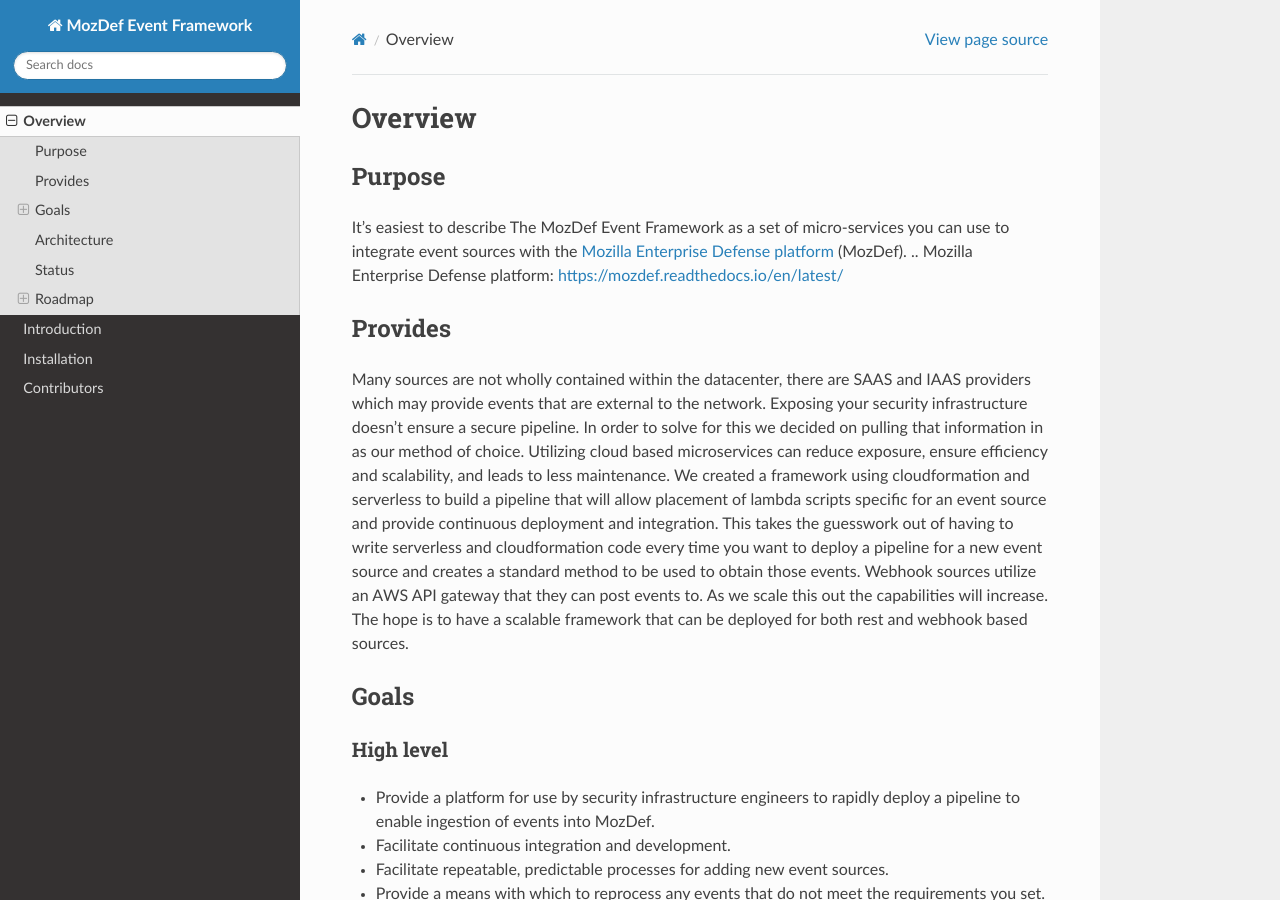
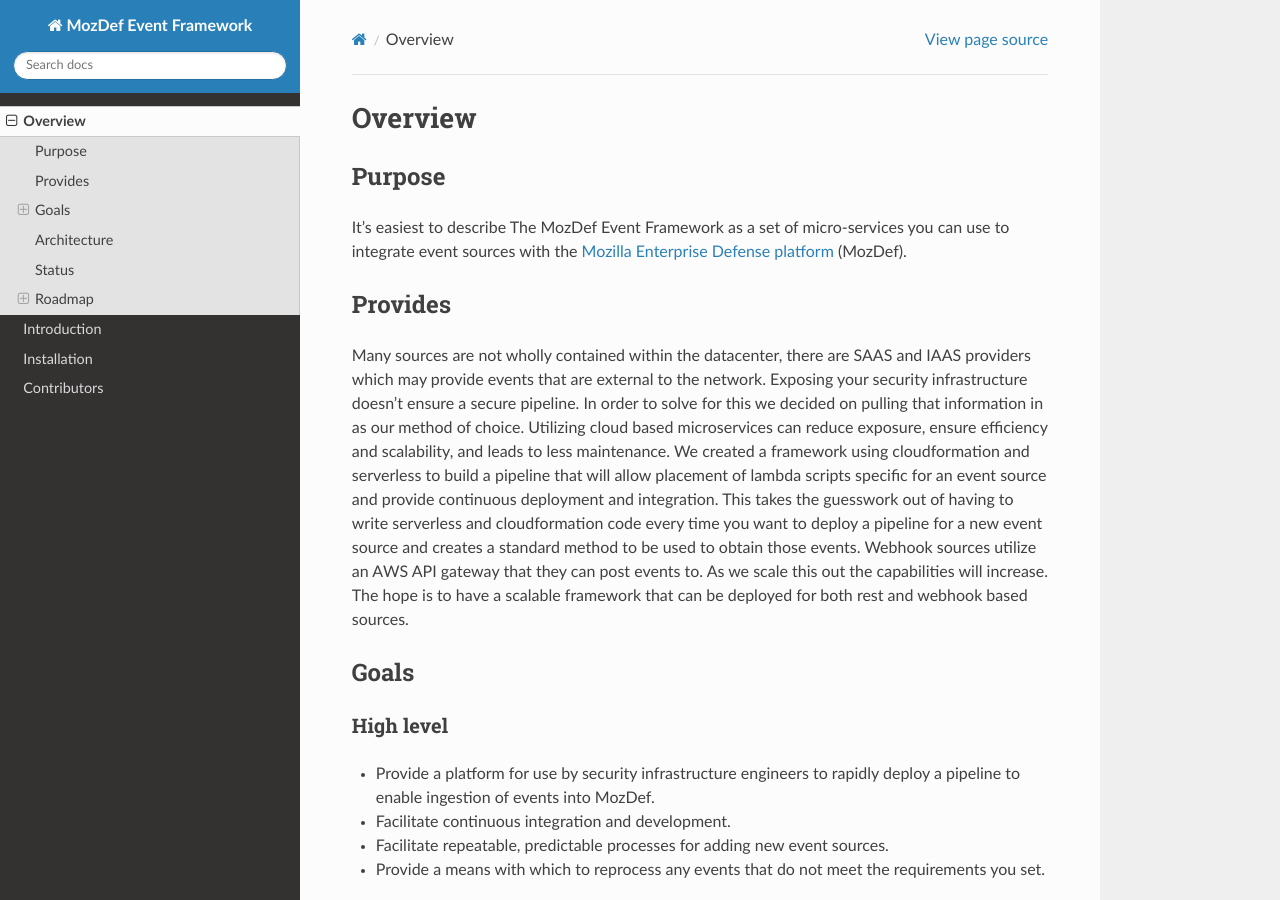
Before and after one commit to mozilla/mozdef-event-framework, a Sphinx documentation site: the page built from docs/source/overview.rst, in a window 1280 px wide and 900 px high. Built offline with Sphinx 7.4.7 and the Read the Docs theme 2.0.0, drawn with Linux system fonts in a browser that asks for light colours; pages that are not in the unit, such as notebooks, are missing from menus.

Commit message:
final linkfix

```diff
--- a/docs/source/overview.rst
+++ b/docs/source/overview.rst
@@ -4,8 +4,7 @@
 Purpose
 -------
 
-It's easiest to describe The MozDef Event Framework as a set of micro-services you can use to integrate event sources with the `Mozilla Enterprise Defense platform`_ (MozDef).
-.. _`Mozilla Enterprise Defense platform`: https://mozdef.readthedocs.io/en/latest/
+It's easiest to describe The MozDef Event Framework as a set of micro-services you can use to integrate event sources with the `Mozilla Enterprise Defense platform <https://mozdef.readthedocs.io/en/latest/>`_ (MozDef).
 
 Provides
 --------
```
